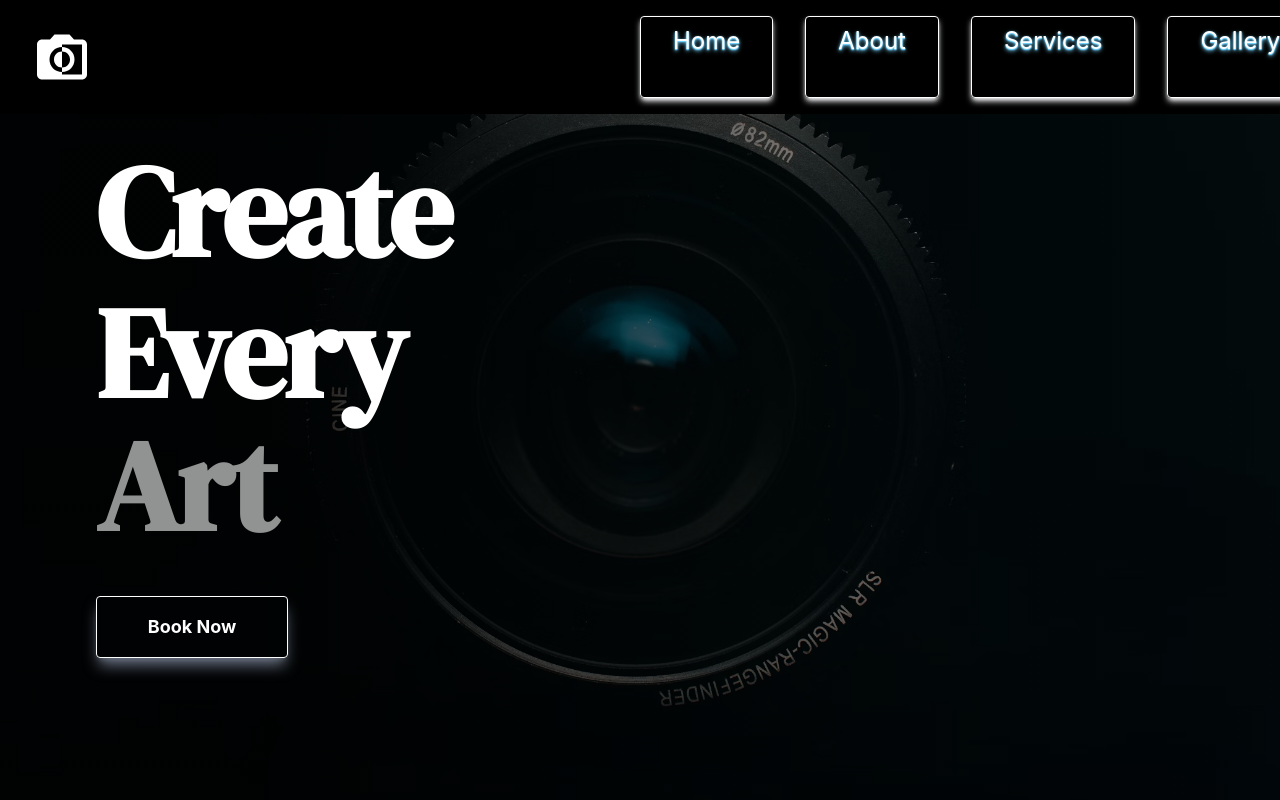
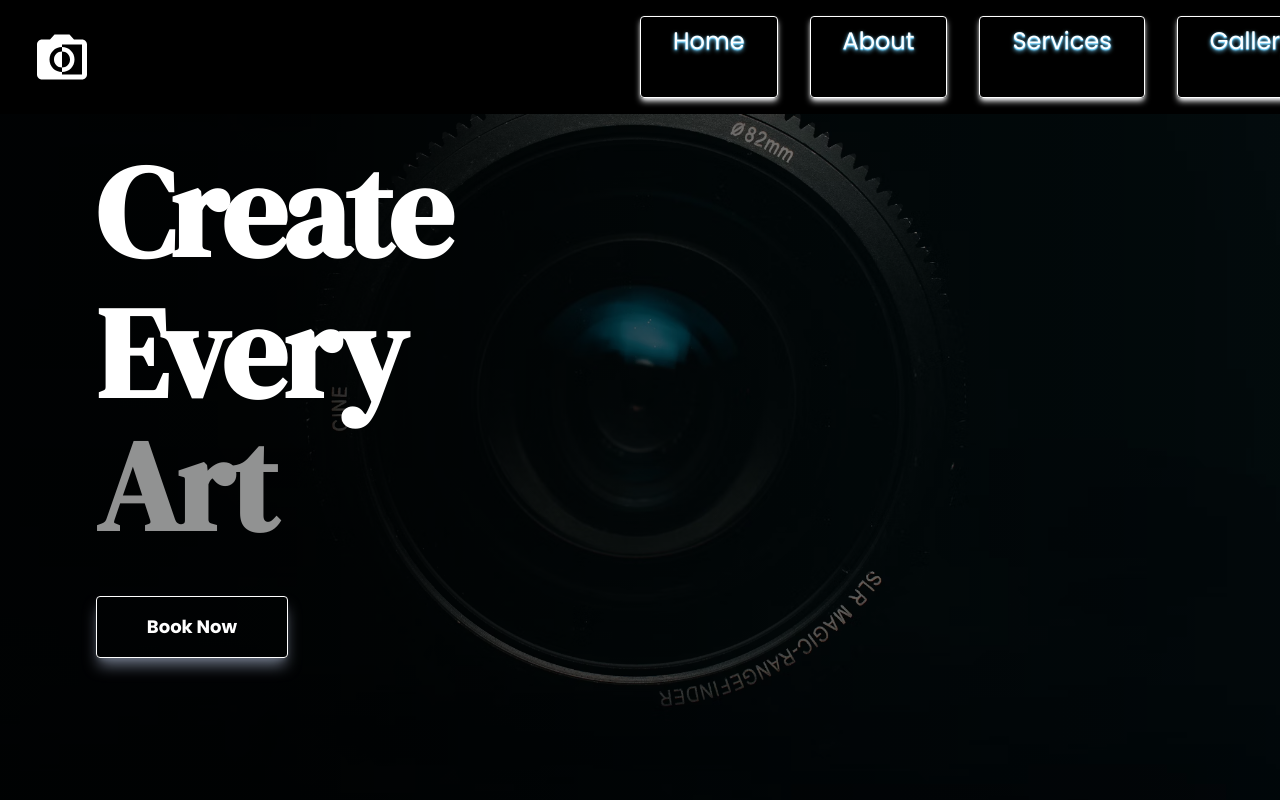
Before and after one commit to eringz/timeless-media-studio, a Next.js app: page / in a window 1280 px wide. Shown: the top 800 px of the page. Built offline with nearby package versions, Linux system fonts and the light colour scheme.

Commit message:
minimal adjustment for background

```diff
--- a/app/globals.css
+++ b/app/globals.css
@@ -1,31 +1,39 @@
 @import url('https://fonts.googleapis.com/css2?family=DM+Serif+Display:ital@0;1&display=swap');
+@import url('https://fonts.googleapis.com/css2?family=Poppins:wght@300;400;600;700&display=swap');
+
 @import "tailwindcss";
 
 :root {
-    /* Optional: para madaling gamitin sa ibang parts */
+    /* FONT FAMILY */
     --font-serif: 'DM Serif Display', serif;
+    --font-poppins: 'Poppins', sans-serif;
 }
 
 html {
   scroll-behavior: smooth;
   /* font-family: var(--font-serif); */
+  font-family: var(--font-poppins);
 }
 
     body {
-    margin: 0;
-    background-color: black;
+        margin: 0;
+        /* background-color: black; */
     }
 
         .hero-section {
-        background-image: linear-gradient(to right, rgba(0,0,0,0.8) 20%, rgba(0,0,0,0.2) 100%),
+            background-image: linear-gradient(to right, rgba(0,0,0,0.8) 20%, rgba(0,0,0,0.2) 100%),
                             url("/images/camera.png");
-        background-size: cover;
-        background-position: center;
-        background-repeat: no-repeat;
-        background-attachment: fixed; /* Parallax effect para sa extra smoothness */
+            background-size: cover;
+            background-position: center;
+            background-repeat: no-repeat;
+            background-attachment: fixed; /* Parallax effect for extra smoothness */
         }
             .dm-serif {
                 font-family: var(--font-serif);
+            }
+
+            .poppina {
+                font-family: var(--font-poppins)
             }
 
         /* Button glow effect */
```
